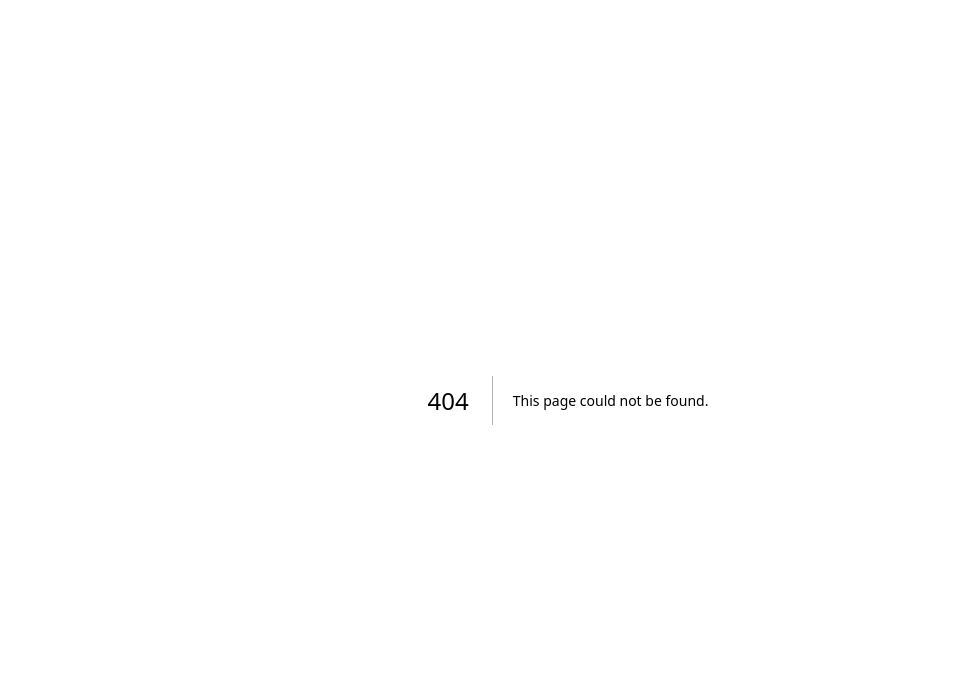
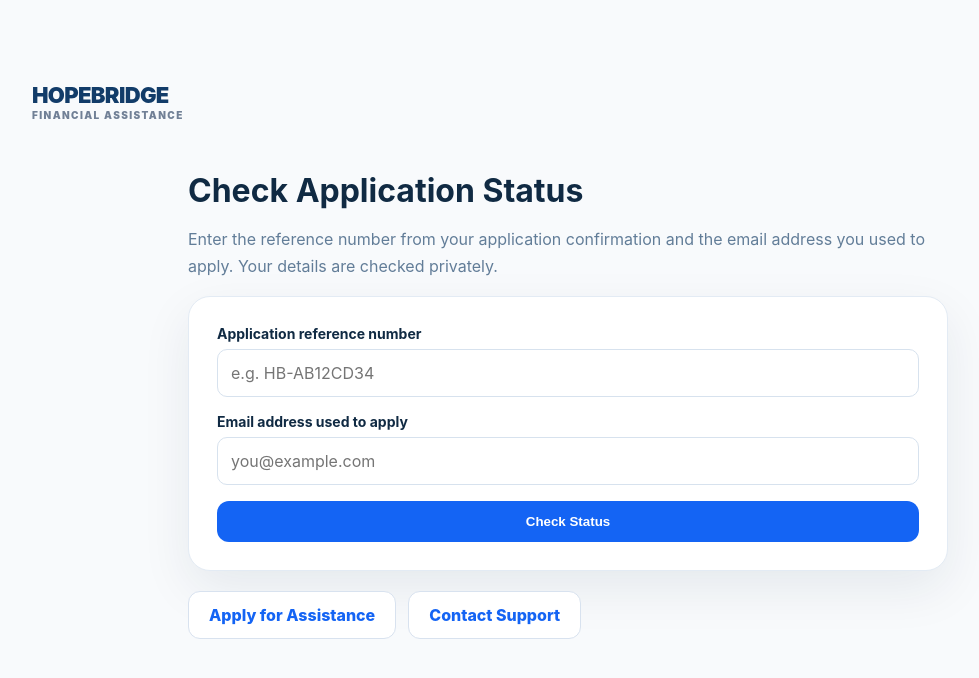
Before and after one commit to agentsarahmitchell56-code/USHopeBridge, a Next.js app: page /status in a window 1280 px wide. Before the commit this address had no page. Shown: the top 678 px of the page, without its empty margins (72-1051 px from the left). Built offline with nearby package versions, Linux system fonts and the light colour scheme; no server answers.

Commit message:
Add secure public application status tracker

```diff
--- /dev/null
+++ b/app/status/page.tsx
@@ -0,0 +1,175 @@
+"use client";
+
+import { FormEvent, useState } from "react";
+import Link from "next/link";
+import { supabase } from "../../lib/supabase";
+
+type StatusResult = {
+  reference_number: string;
+  assistance_type: string;
+  status: string;
+  submitted_at: string;
+  last_updated_at: string;
+};
+
+const statusLabels: Record<string, string> = {
+  NEW: "Received",
+  REVIEWING: "Under review",
+  APPROVED: "Approved",
+  DECLINED: "Declined",
+};
+
+export default function ApplicationStatusPage() {
+  const [reference, setReference] = useState("");
+  const [email, setEmail] = useState("");
+  const [result, setResult] = useState<StatusResult | null>(null);
+  const [searched, setSearched] = useState(false);
+  const [loading, setLoading] = useState(false);
+  const [error, setError] = useState("");
+
+  async function checkStatus(event: FormEvent<HTMLFormElement>) {
+    event.preventDefault();
+    setLoading(true);
+    setError("");
+    setResult(null);
+    setSearched(false);
+
+    const cleanReference = reference.trim().toUpperCase();
+    const cleanEmail = email.trim().toLowerCase();
+
+    try {
+      const { data, error: lookupError } = await supabase.rpc(
+        "lookup_application_status",
+        {
+          p_reference_number: cleanReference,
+          p_email: cleanEmail,
+        }
+      );
+
+      if (lookupError) throw lookupError;
+
+      const match = Array.isArray(data) ? data[0] : null;
+      if (match) setResult(match as StatusResult);
+      setSearched(true);
+    } catch (lookupError) {
+      console.error("Application status lookup failed:", lookupError);
+      setError("We couldn't check your application right now. Please try again shortly.");
+    } finally {
+      setLoading(false);
+    }
+  }
+
+  const displayDate = (value: string) =>
+    new Date(value).toLocaleString(undefined, {
+      dateStyle: "medium",
+      timeStyle: "short",
+    });
+
+  return (
+    <main className="section">
+      <div className="container">
+        <Link href="/" className="brand">
+          HOPEBRIDGE
+          <span>FINANCIAL ASSISTANCE</span>
+        </Link>
+
+        <div className="form-wrap">
+          <h1 style={{ marginBottom: 10 }}>Check Application Status</h1>
+          <p style={{ color: "#627d98", lineHeight: 1.7 }}>
+            Enter the reference number from your application confirmation and
+            the email address you used to apply. Your details are checked
+            privately.
+          </p>
+
+          <form className="card form" onSubmit={checkStatus}>
+            <div className="field">
+              <label htmlFor="reference">Application reference number</label>
+              <input
+                id="reference"
+                name="reference"
+                placeholder="e.g. HB-AB12CD34"
+                value={reference}
+                onChange={(event) => setReference(event.target.value)}
+                autoCapitalize="characters"
+                maxLength={40}
+                required
+              />
+            </div>
+
+            <div className="field">
+              <label htmlFor="email">Email address used to apply</label>
+              <input
+                id="email"
+                name="email"
+                type="email"
+                placeholder="you@example.com"
+                value={email}
+                onChange={(event) => setEmail(event.target.value)}
+                autoComplete="email"
+                maxLength={254}
+                required
+              />
+            </div>
+
+            {error && (
+              <div role="alert" style={{ padding: 12, borderRadius: 10, background: "#fff1f2", color: "#b42318", fontSize: 14 }}>
+                {error}
+              </div>
+            )}
+
+            <button className="btn primary" type="submit" disabled={loading}>
+              {loading ? "Checking..." : "Check Status"}
+            </button>
+
+            {searched && !result && (
+              <div role="status" style={{ padding: 14, borderRadius: 10, background: "#fff7ed", color: "#9a3412", lineHeight: 1.6 }}>
+                We couldn't find an application matching those details. Check
+                your reference number and email address, then try again.
+              </div>
+            )}
+          </form>
+
+          {result && (
+            <section className="card" aria-live="polite" style={{ marginTop: 22 }}>
+              <p style={{ marginTop: 0, color: "#627d98", fontSize: 13 }}>APPLICATION FOUND</p>
+              <h2 style={{ margin: "0 0 8px", fontSize: 24, overflowWrap: "anywhere" }}>
+                {result.reference_number}
+              </h2>
+              <p style={{ color: "#52606d", marginTop: 0 }}>{result.assistance_type}</p>
+
+              <div style={{ padding: 18, borderRadius: 14, background: "#f0f7ff", margin: "20px 0" }}>
+                <div style={{ fontSize: 13, color: "#52606d", marginBottom: 6 }}>Current status</div>
+                <div style={{ fontSize: 22, fontWeight: 800, color: "#123c69" }}>
+                  {statusLabels[result.status] || result.status}
+                </div>
+              </div>
+
+              <div style={{ display: "grid", gap: 12, color: "#52606d", fontSize: 14 }}>
+                <div><strong>Submitted:</strong> {displayDate(result.submitted_at)}</div>
+                <div><strong>Last updated:</strong> {displayDate(result.last_updated_at)}</div>
+              </div>
+
+              {result.status === "APPROVED" && (
+                <p style={{ lineHeight: 1.6, fontSize: 14, color: "#52606d" }}>
+                  Approval status does not by itself confirm that funds have
+                  been sent. Follow any official communication you receive
+                  from HOPEBRIDGE.
+                </p>
+              )}
+              <p style={{ lineHeight: 1.6, fontSize: 13, color: "#718096", marginBottom: 0 }}>
+                This page does not display internal staff notes or private
+                review history. Never pay a fee or share passwords or banking
+                login details to check an application.
+              </p>
+            </section>
+          )}
+
+          <div style={{ display: "flex", gap: 12, flexWrap: "wrap", marginTop: 20 }}>
+            <Link className="btn secondary" href="/apply">Apply for Assistance</Link>
+            <Link className="btn secondary" href="/chat">Contact Support</Link>
+          </div>
+        </div>
+      </div>
+    </main>
+  );
+}
```
